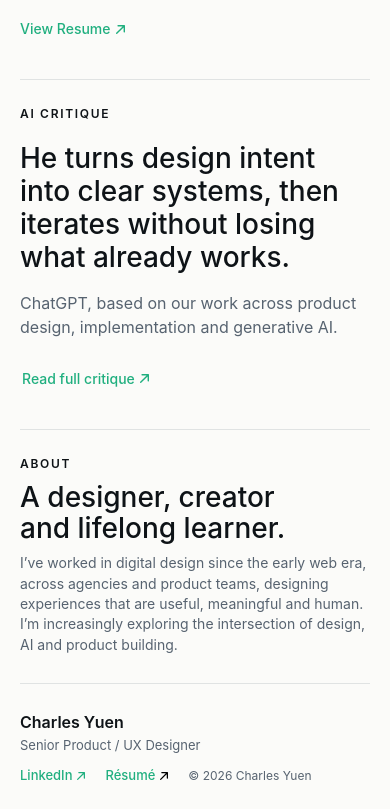
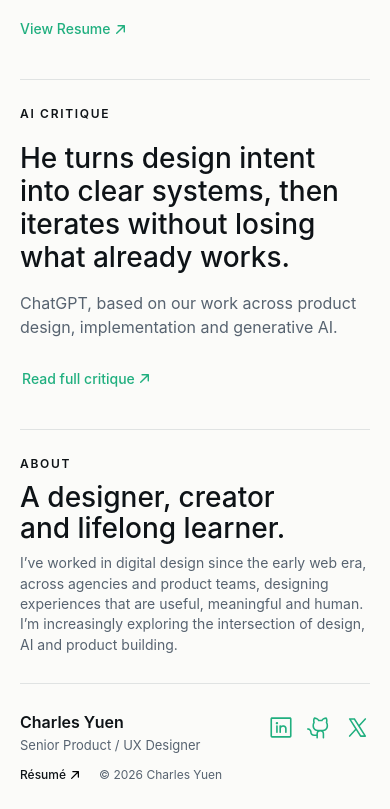
Before and after one commit to cyko-design/portfolio, a website: page index.html in a window 390 px wide. Shown: the part 3269-4078 px from the top of the page. Drawn offline with Linux system fonts and the light colour scheme; a web font is replaced by a local one.

Commit message:
Update footer social links to match Figma

```diff
--- a/index.html
+++ b/index.html
@@ -91,7 +91,15 @@
         <div class="summary"><h3 data-i18n="about.heading" data-i18n-lines>A designer, creator<br>and lifelong learner.</h3><p data-i18n="about.copy">I’ve worked in digital design since the early web era, across agencies and product teams, designing experiences that are useful, meaningful and human. I’m increasingly exploring the intersection of design, AI and product building.</p></div>
       </section>
     </main>
-    <footer class="site-footer"><div class="identity"><p>Charles Yuen</p><p data-i18n="intro.role">Senior Product / UX Designer</p></div><div class="footer-links"><a class="linkedin icon-link" data-link="linkedin" href="https://www.linkedin.com/in/charlesyuen/" target="_blank" rel="noopener noreferrer"><span>LinkedIn</span><img class="action-icon" src="assets/icons/link-green-small.svg" alt="" aria-hidden="true" width="8" height="8"></a><a data-link="resume" href="#resume-modal" aria-haspopup="dialog" aria-controls="resume-modal" class="icon-link"><span data-i18n="nav.resume">Résumé</span><img class="action-icon" src="assets/icons/link-black-small.svg" alt="" aria-hidden="true" width="8" height="8"></a><small>© 2026 Charles Yuen</small></div></footer>
+    <footer class="site-footer">
+      <div class="identity"><p>Charles Yuen</p><p data-i18n="intro.role">Senior Product / UX Designer</p></div>
+      <div class="footer-social">
+        <a class="social-link" data-link="linkedin" href="https://www.linkedin.com/in/charlesyuen" aria-label="LinkedIn" target="_blank" rel="noopener noreferrer"><img src="assets/icons/linkedin.svg" alt="" aria-hidden="true" width="25.25" height="25"></a>
+        <a class="social-link" data-link="github" href="https://github.com/cyko-design" aria-label="GitHub" target="_blank" rel="noopener noreferrer"><img src="assets/icons/github.svg" alt="" aria-hidden="true" width="25.25" height="25"></a>
+        <a class="social-link" data-link="x" href="https://x.com/cykodesign" aria-label="X" target="_blank" rel="noopener noreferrer"><img src="assets/icons/x.svg" alt="" aria-hidden="true" width="25.25" height="25"></a>
+      </div>
+      <div class="footer-links"><a data-link="resume" href="#resume-modal" aria-haspopup="dialog" aria-controls="resume-modal" class="icon-link"><span data-i18n="nav.resume">Résumé</span><img class="action-icon" src="assets/icons/link-black-small.svg" alt="" aria-hidden="true" width="8" height="8"></a><small>© 2026 Charles Yuen</small></div>
+    </footer>
   </div>
 
   <dialog id="critique-modal" class="critique-modal" aria-labelledby="critique-modal-title"><div class="critique-sheet">
--- a/links.js
+++ b/links.js
@@ -2,7 +2,9 @@
 window.portfolioLinks = Object.freeze({
   resume: '#resume-modal',
   portfolio: 'https://www.figma.com/deck/b6DfCZkgf1KJnCnDoCo5mG',
-  linkedin: 'https://www.linkedin.com/in/charlesyuen/',
+  linkedin: 'https://www.linkedin.com/in/charlesyuen',
+  github: 'https://github.com/cyko-design',
+  x: 'https://x.com/cykodesign',
   mindlens: 'https://mindlens-4ov.pages.dev/',
   considered: 'https://www.figma.com/deck/b6DfCZkgf1KJnCnDoCo5mG/2026-Portfolio--Charles-Yuen-?node-id=275-741&t=m6ir8wHlQDsPnbcP-1',
   waterNymphArticle: 'https://lnkd.in/p/gXBp88Ne',
--- a/styles.css
+++ b/styles.css
@@ -145,3 +145,22 @@ html[lang="zh-CN"] body{font-family:Inter,"PingFang SC","Microsoft YaHei","Noto
 @media(max-width:767px){.icon-desktop-only{display:none}}
 
 .caption-icon{width:9px;height:9px;flex-shrink:0;background-color:currentColor;-webkit-mask:url("assets/icons/download-black.svg") center/contain no-repeat;mask:url("assets/icons/download-black.svg") center/contain no-repeat}
+
+/* Footer social assets and geometry follow Figma FooterSocial (85:360). */
+.site-footer{display:grid;grid-template-columns:minmax(0,1fr) auto auto;gap:40px}
+.footer-social{display:flex;align-items:center;gap:13px}
+.social-link{position:relative;display:block;flex:0 0 25.25px;width:25.25px;height:25px;border-radius:2px}
+/* Extend the hit area without moving or resizing the original artwork. */
+.social-link::before{content:"";position:absolute;inset:-9px -4px -10px;border-radius:4px}
+.social-link:hover::before{background:rgba(32,175,127,.12)}
+.footer-links{align-items:center;min-width:202px;font-size:.75rem;line-height:1}
+.footer-links .icon-link{min-width:59px;padding-block:4px}
+.footer-links small{line-height:1.35}
+@media(max-width:767px){
+  .site-footer{grid-template-columns:minmax(0,1fr) auto;gap:12px 10px}
+  .footer-social{padding-top:3px}
+  .footer-links{grid-column:1 / -1}
+  .footer-links .icon-link{padding-block:0;color:var(--ink)}
+}
+/* Let the identity wrap at narrow widths or with enlarged text. */
+@media(max-width:359px){.identity{min-width:0}}
```
Also changed, not shown: assets/icons/github.svg (added), assets/icons/linkedin.svg (added), assets/icons/x.svg (added), assets/manifest.json.
